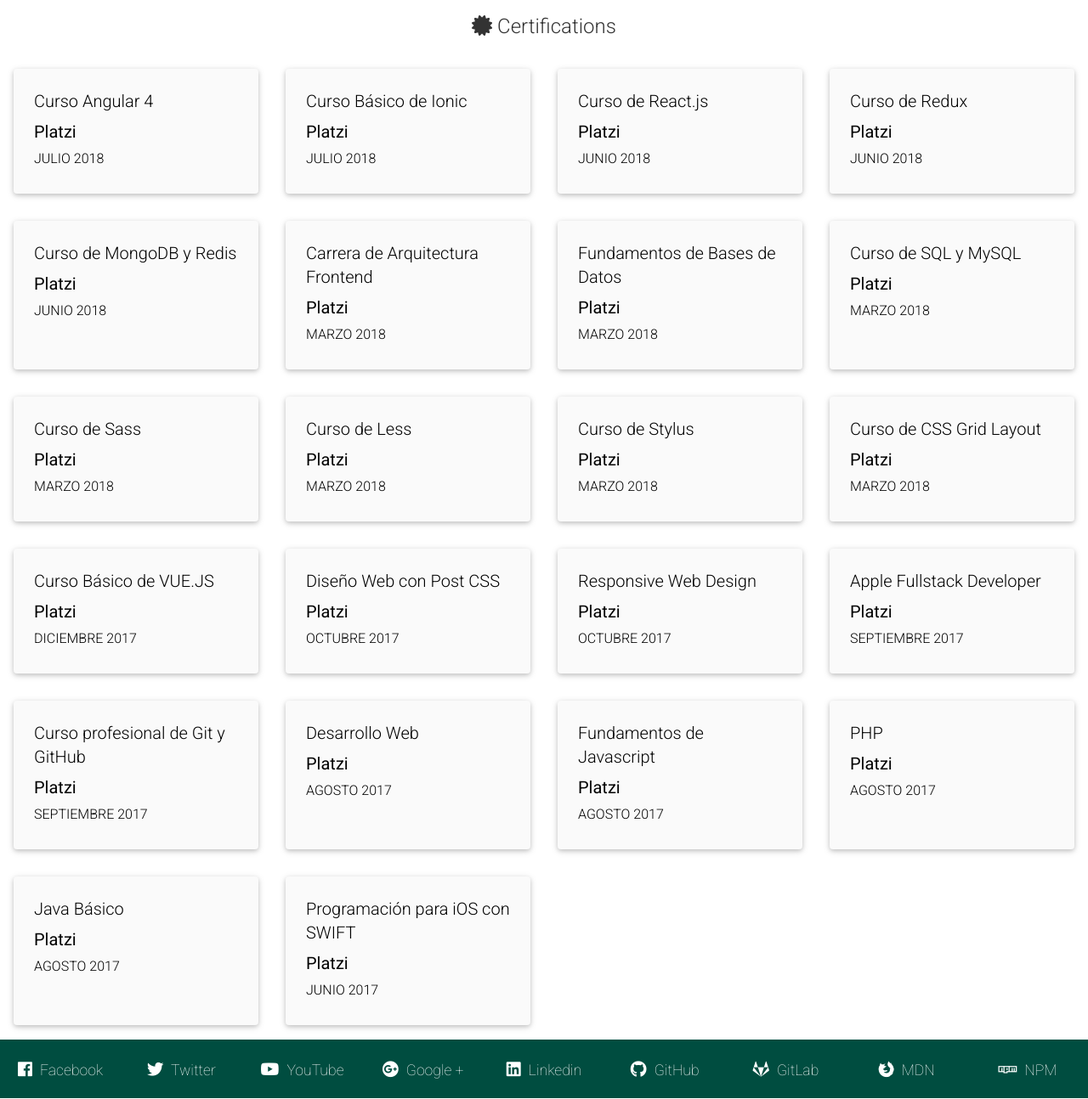
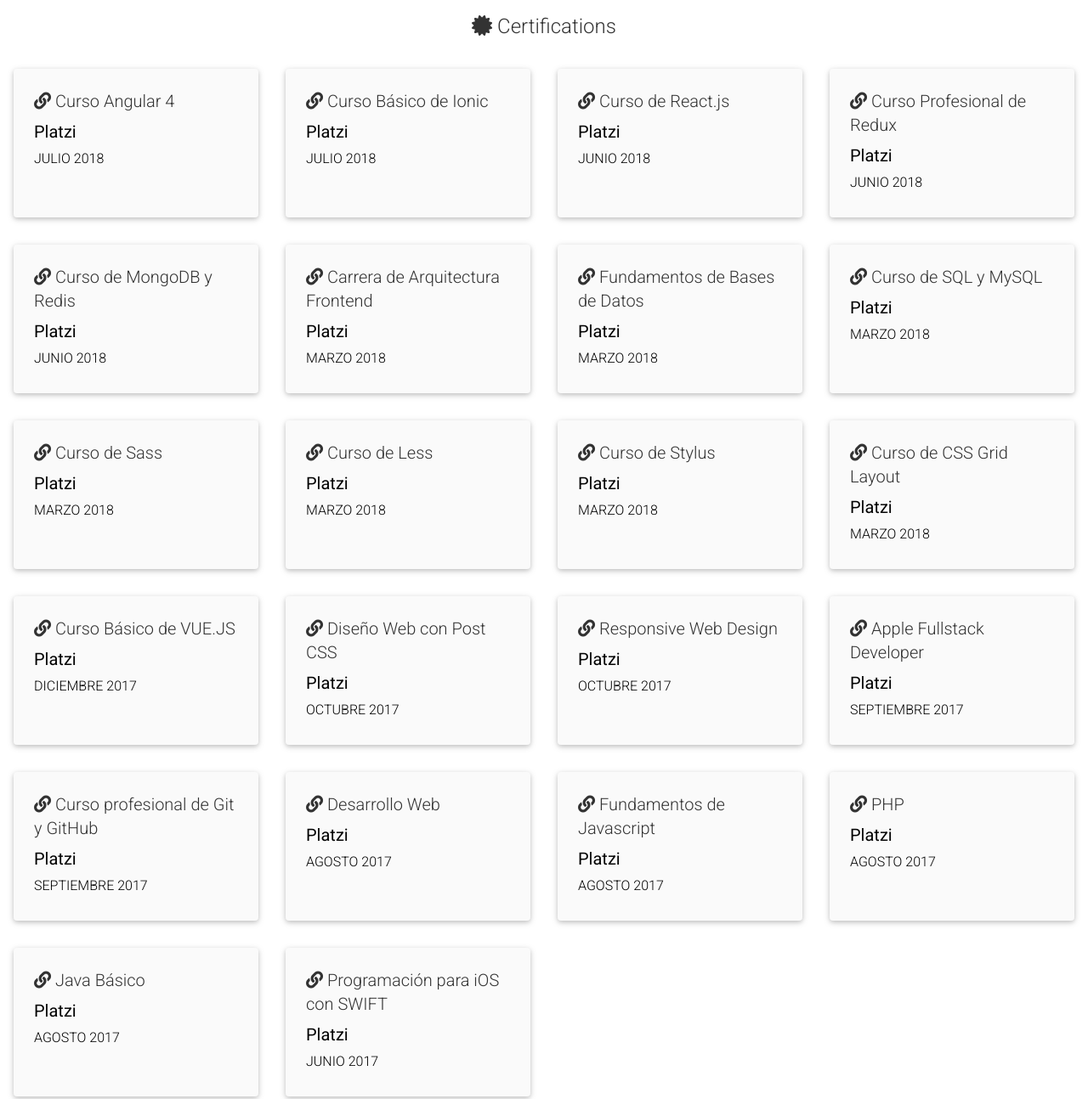
Before and after one commit to yomar-dev/cv, a plain HTML site: page certificaciones.html in a window 1280 px wide. Shown: the part 143-1437 px from the top of the page at 85% size. Drawn offline with Linux system fonts and the light colour scheme.

Commit message:
Se agregaron los links hacia los diplomas de los cursos.

```diff
--- a/certificaciones.html
+++ b/certificaciones.html
@@ -35,177 +35,265 @@
 
 				<div class="certificaciones-cards">
 					<article class="card-content">
-						<p class="card-title">Curso Angular 4</p>
+						<p class="card-title">
+							<a href="https://platzi.com/@yomar_dev/curso/angular/diploma/" target="_blank">
+								<i class="fa fa-link" aria-hidden="true">&nbsp;</i>Curso Angular 4
+							</a>
+						</p>
 						<p class="card-company">
-							<a href="https://platzi.com/clases/angular/" target="_blank">Platzi</a>
+							<a href="https://platzi.com/" target="_blank">Platzi</a>
 						</p>
 						<p class="card-date">Julio 2018</p>
 					</article>
 
 					<article class="card-content">
-						<p class="card-title">Curso Básico de Ionic</p>
+						<p class="card-title">
+							<a href="https://platzi.com/@yomar_dev/curso/ionic/diploma/" target="_blank">
+								<i class="fa fa-link" aria-hidden="true">&nbsp;</i>Curso Básico de Ionic
+							</a>
+						</p>
 						<p class="card-company">
-							<a href="https://platzi.com/clases/ionic/" target="_blank">Platzi</a>
+							<a href="https://platzi.com/" target="_blank">Platzi</a>
 						</p>
 						<p class="card-date">Julio 2018</p>
 					</article>
 
 					<article class="card-content">
-						<p class="card-title">Curso de React.js</p>
+						<p class="card-title">
+							<a href="https://platzi.com/@yomar_dev/curso/react/diploma/" target="_blank">
+								<i class="fa fa-link" aria-hidden="true">&nbsp;</i>Curso de React.js
+							</a>
+						</p>
 						<p class="card-company">
-							<a href="https://platzi.com/clases/react/" target="_blank">Platzi</a>
+							<a href="https://platzi.com/" target="_blank">Platzi</a>
 						</p>
 						<p class="card-date">Junio 2018</p>
 					</article>
 
 					<article class="card-content">
-						<p class="card-title">Curso de Redux</p>
+						<p class="card-title">
+							<a href="https://platzi.com/@yomar_dev/curso/redux/diploma/" target="_blank">
+								<i class="fa fa-link" aria-hidden="true">&nbsp;</i>Curso Profesional de Redux
+							</a>
+						</p>
 						<p class="card-company">
-							<a href="https://platzi.com/clases/redux/" target="_blank">Platzi</a>
+							<a href="https://platzi.com/" target="_blank">Platzi</a>
 						</p>
 						<p class="card-date">Junio 2018</p>
 					</article>
 
 					<article class="card-content">
-						<p class="card-title">Curso de MongoDB y Redis</p>
+						<p class="card-title">
+							<a href="https://platzi.com/@yomar_dev/curso/mongodb-redis/diploma/" target="_blank">
+								<i class="fa fa-link" aria-hidden="true">&nbsp;</i>Curso de MongoDB y Redis
+							</a>
+						</p>
 						<p class="card-company">
-							<a href="https://platzi.com/clases/mongodb-redis/" target="_blank">Platzi</a>
+							<a href="https://platzi.com/" target="_blank">Platzi</a>
 						</p>
 						<p class="card-date">Junio 2018</p>
 					</article>
 
 					<article class="card-content">
-						<p class="card-title">Carrera de Arquitectura Frontend</p>
+						<p class="card-title">
+							<a href="https://platzi.com/@yomar_dev/carrera/arquitecto/diploma/" target="_blank">
+								<i class="fa fa-link" aria-hidden="true">&nbsp;</i>Carrera de Arquitectura Frontend
+							</a>
+						</p>
 						<p class="card-company">
-							<a href="https://platzi.com/arquitecto/" target="_blank">Platzi</a>
+							<a href="https://platzi.com/" target="_blank">Platzi</a>
 						</p>
 						<p class="card-date">Marzo 2018</p>
 					</article>
 
 					<article class="card-content">
-						<p class="card-title">Fundamentos de Bases de Datos</p>
+						<p class="card-title">
+							<a href="https://platzi.com/@yomar_dev/curso/bd/diploma/" target="_blank">
+								<i class="fa fa-link" aria-hidden="true">&nbsp;</i>Fundamentos de Bases de Datos
+							</a>
+						</p>
 						<p class="card-company">
-							<a href="https://platzi.com/clases/bd/" target="_blank">Platzi</a>
+							<a href="https://platzi.com/" target="_blank">Platzi</a>
 						</p>
 						<p class="card-date">Marzo 2018</p>
 					</article>
 
 					<article class="card-content">
-						<p class="card-title">Curso de SQL y MySQL</p>
+						<p class="card-title">
+							<a href="https://platzi.com/@yomar_dev/curso/sql-mysql-2016/diploma/" target="_blank">
+								<i class="fa fa-link" aria-hidden="true">&nbsp;</i>Curso de SQL y MySQL
+							</a>
+						</p>
 						<p class="card-company">
-							<a href="https://platzi.com/clases/sql-mysql/" target="_blank">Platzi</a>
+							<a href="https://platzi.com/" target="_blank">Platzi</a>
 						</p>
 						<p class="card-date">Marzo 2018</p>
 					</article>
 
 					<article class="card-content">
-						<p class="card-title">Curso de Sass</p>
+						<p class="card-title">
+							<a href="https://platzi.com/@yomar_dev/curso/sass/diploma/" target="_blank">
+								<i class="fa fa-link" aria-hidden="true">&nbsp;</i>Curso de Sass
+							</a>
+						</p>
 						<p class="card-company">
-							<a href="https://platzi.com/clases/sass/" target="_blank">Platzi</a>
+							<a href="https://platzi.com/" target="_blank">Platzi</a>
 						</p>
 						<p class="card-date">Marzo 2018</p>
 					</article>
 
 					<article class="card-content">
-						<p class="card-title">Curso de Less</p>
+						<p class="card-title">
+							<a href="https://platzi.com/@yomar_dev/curso/less/diploma/" target="_blank">
+								<i class="fa fa-link" aria-hidden="true">&nbsp;</i>Curso de Less
+							</a>
+						</p>
 						<p class="card-company">
-							<a href="https://platzi.com/clases/less/" target="_blank">Platzi</a>
+							<a href="https://platzi.com/" target="_blank">Platzi</a>
 						</p>
 						<p class="card-date">Marzo 2018</p>
 					</article>
 
 					<article class="card-content">
-						<p class="card-title">Curso de Stylus</p>
+						<p class="card-title">
+							<a href="https://platzi.com/@yomar_dev/curso/stylus/diploma/" target="_blank">
+								<i class="fa fa-link" aria-hidden="true">&nbsp;</i>Curso de Stylus
+							</a>
+						</p>
 						<p class="card-company">
-							<a href="https://platzi.com/clases/stylus/" target="_blank">Platzi</a>
+							<a href="https://platzi.com/" target="_blank">Platzi</a>
 						</p>
 						<p class="card-date">Marzo 2018</p>
 					</article>
 
 					<article class="card-content">
-						<p class="card-title">Curso de CSS Grid Layout</p>
+						<p class="card-title">
+							<a href="https://platzi.com/@yomar_dev/curso/css-grid-layout/diploma/" target="_blank">
+								<i class="fa fa-link" aria-hidden="true">&nbsp;</i>Curso de CSS Grid Layout
+							</a>
+						</p>
 						<p class="card-company">
-							<a href="https://platzi.com/clases/css-grid-layout/" target="_blank">Platzi</a>
+							<a href="https://platzi.com/" target="_blank">Platzi</a>
 						</p>
 						<p class="card-date">Marzo 2018</p>
 					</article>
 
 					<article class="card-content">
-						<p class="card-title">Curso Básico de VUE.JS</p>
+						<p class="card-title">
+							<a href="https://platzi.com/@yomar_dev/curso/vuejs/diploma/" target="_blank">
+								<i class="fa fa-link" aria-hidden="true">&nbsp;</i>Curso Básico de VUE.JS
+							</a>
+						</p>
 						<p class="card-company">
-							<a href="https://platzi.com/clases/vuejs/" target="_blank">Platzi</a>
+							<a href="https://platzi.com/" target="_blank">Platzi</a>
 						</p>
 						<p class="card-date">Diciembre 2017</p>
 					</article>
 
 					<article class="card-content">
-						<p class="card-title">Diseño Web con Post CSS</p>
+						<p class="card-title">
+							<a href="https://platzi.com/@yomar_dev/curso/postcss-2016/diploma/" target="_blank">
+								<i class="fa fa-link" aria-hidden="true">&nbsp;</i>Diseño Web con Post CSS
+							</a>
+						</p>
 						<p class="card-company">
-							<a href="https://platzi.com/clases/postcss/" target="_blank">Platzi</a>
+							<a href="https://platzi.com/" target="_blank">Platzi</a>
 						</p>
 						<p class="card-date">Octubre 2017</p>
 					</article>
 
 					<article class="card-content">
-						<p class="card-title">Responsive Web Design</p>
+						<p class="card-title">
+							<a href="https://platzi.com/@yomar_dev/curso/responsive-design/diploma/" target="_blank">
+								<i class="fa fa-link" aria-hidden="true">&nbsp;</i>Responsive Web Design
+							</a>
+						</p>
 						<p class="card-company">
-							<a href="https://platzi.com/clases/responsive-design/" target="_blank">Platzi</a>
+							<a href="https://platzi.com/" target="_blank">Platzi</a>
 						</p>
 						<p class="card-date">Octubre 2017</p>
 					</article>
 
 					<article class="card-content">
-						<p class="card-title">Apple Fullstack Developer</p>
+						<p class="card-title">
+							<a href="https://platzi.com/@yomar_dev/carrera/apple-fullstack/diploma/" target="_blank">
+								<i class="fa fa-link" aria-hidden="true">&nbsp;</i>Apple Fullstack Developer
+							</a>
+						</p>
 						<p class="card-company">
-							<a href="https://platzi.com/apple-fullstack/" target="_blank">Platzi</a>
+							<a href="https://platzi.com/" target="_blank">Platzi</a>
 						</p>
 						<p class="card-date">Septiembre 2017</p>
 					</article>
 
 					<article class="card-content">
-						<p class="card-title">Curso profesional de Git y GitHub</p>
+						<p class="card-title">
+							<a href="https://platzi.com/@yomar_dev/curso/git-github/diploma/" target="_blank">
+								<i class="fa fa-link" aria-hidden="true">&nbsp;</i>Curso profesional de Git y GitHub
+							</a>
+						</p>
 						<p class="card-company">
-							<a href="https://platzi.com/clases/git-github/" target="_blank">Platzi</a>
+							<a href="https://platzi.com/" target="_blank">Platzi</a>
 						</p>
 						<p class="card-date">Septiembre 2017</p>
 					</article>
 
 					<article class="card-content">
-						<p class="card-title">Desarrollo Web</p>
+						<p class="card-title">
+							<a href="https://platzi.com/@yomar_dev/curso/html5-css3/diploma/" target="_blank">
+								<i class="fa fa-link" aria-hidden="true">&nbsp;</i>Desarrollo Web
+							</a>
+						</p>
 						<p class="card-company">
-							<a href="https://platzi.com/clases/html5-css3/" target="_blank">Platzi</a>
+							<a href="https://platzi.com/" target="_blank">Platzi</a>
 						</p>
 						<p class="card-date">Agosto 2017</p>
 					</article>
 
 					<article class="card-content">
-						<p class="card-title">Fundamentos de Javascript</p>
+						<p class="card-title">
+							<a href="https://platzi.com/@yomar_dev/curso/fundamentos-javascript-2017/diploma/" target="_blank">
+								<i class="fa fa-link" aria-hidden="true">&nbsp;</i>Fundamentos de Javascript
+							</a>
+						</p>
 						<p class="card-company">
-							<a href="https://platzi.com/clases/fundamentos-javascript/" target="_blank">Platzi</a>
+							<a href="https://platzi.com/" target="_blank">Platzi</a>
 						</p>
 						<p class="card-date">Agosto 2017</p>
 					</article>
 
 					<article class="card-content">
-						<p class="card-title">PHP</p>
+						<p class="card-title">
+							<a href="https://platzi.com/@yomar_dev/curso/php-2017/diploma/" target="_blank">
+								<i class="fa fa-link" aria-hidden="true">&nbsp;</i>PHP
+							</a>
+						</p>
 						<p class="card-company">
-							<a href="https://platzi.com/clases/php/" target="_blank">Platzi</a>
+							<a href="https://platzi.com/" target="_blank">Platzi</a>
 						</p>
 						<p class="card-date">Agosto 2017</p>
 					</article>
 
 					<article class="card-content">
-						<p class="card-title">Java Básico</p>
+						<p class="card-title">
+							<a href="https://platzi.com/@yomar_dev/curso/java-basico-2015/diploma/" target="_blank">
+								<i class="fa fa-link" aria-hidden="true">&nbsp;</i>Java Básico
+							</a>
+						</p>
 						<p class="card-company">
-							<a href="https://platzi.com/clases/java-basico/" target="_blank">Platzi</a>
+							<a href="https://platzi.com/" target="_blank">Platzi</a>
 						</p>
 						<p class="card-date">Agosto 2017</p>
 					</article>
 
 					<article class="card-content">
-						<p class="card-title">Programación para iOS con SWIFT</p>
+						<p class="card-title">
+							<a href="https://platzi.com/@yomar_dev/curso/swift-2016/diploma/" target="_blank">
+								<i class="fa fa-link" aria-hidden="true">&nbsp;</i>Programación para iOS con SWIFT
+							</a>
+						</p>
 						<p class="card-company">
-							<a href="https://platzi.com/clases/swift-2016/" target="_blank">Platzi</a>
+							<a href="https://platzi.com/" target="_blank">Platzi</a>
 						</p>
 						<p class="card-date">Junio 2017</p>
 					</article>
```
